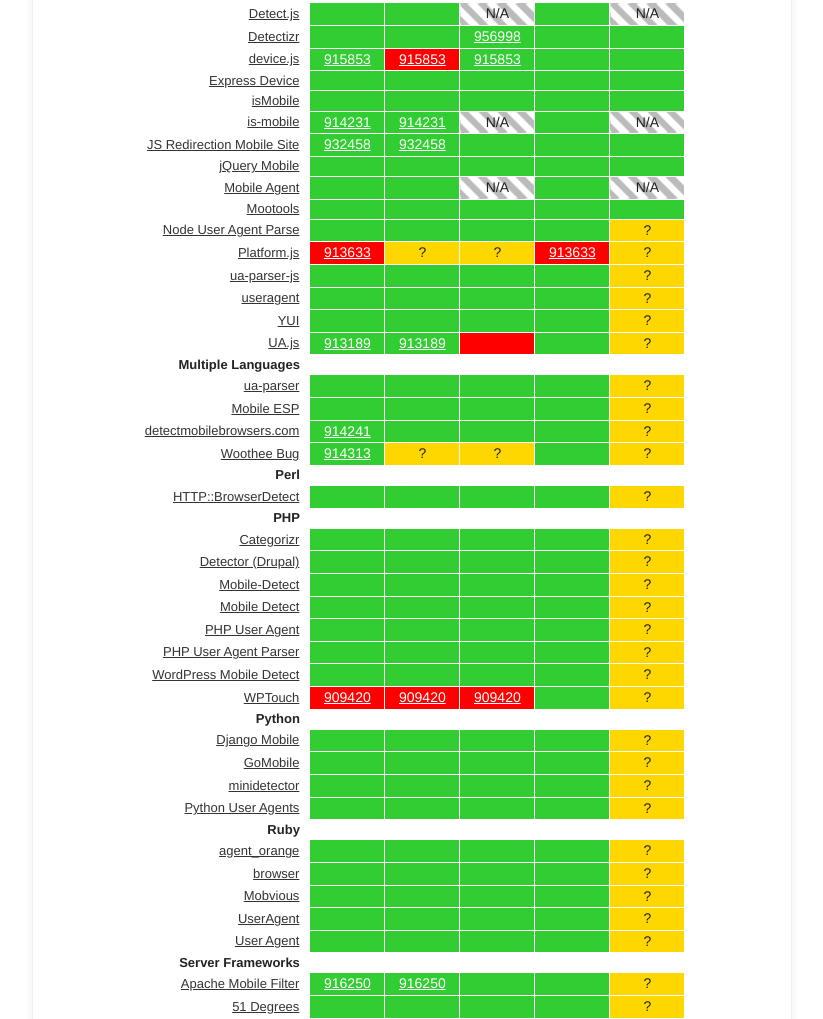
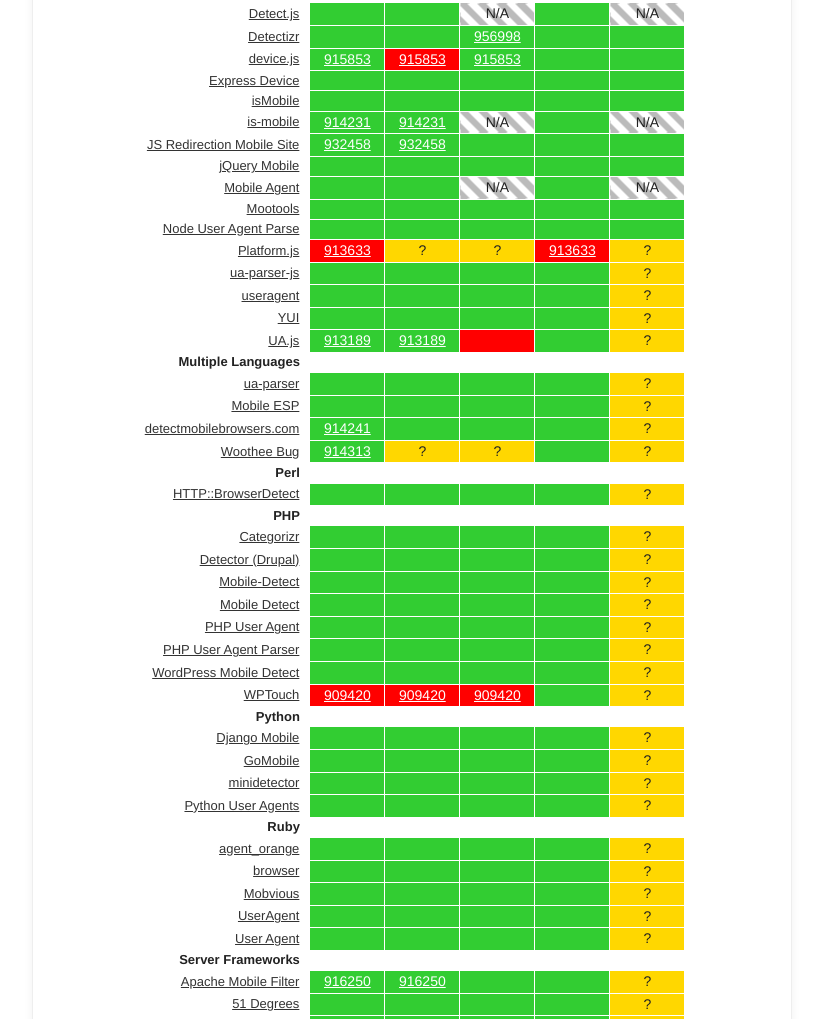
Before and after one commit to miketaylr/arewedetectableyet, a plain HTML site: page index.html in a window 1280 px wide. Shown: the part 805-1824 px from the top of the page, without its empty margins (228-1051 px from the left). Drawn offline with Linux system fonts and the light colour scheme.

Commit message:
Node User Agent Parse (JS) is OK

```diff
--- a/index.html
+++ b/index.html
@@ -144,7 +144,7 @@
                 <td class="yes"></td>
                 <td class="yes"></td>
                 <td class="yes"></td>
-                <td class="info"></td>
+                <td class="yes"></td>
             </tr>
             <tr>
                 <th><a href="https://github.com/bestiejs/platform.js/">Platform.js</a></th>
```
